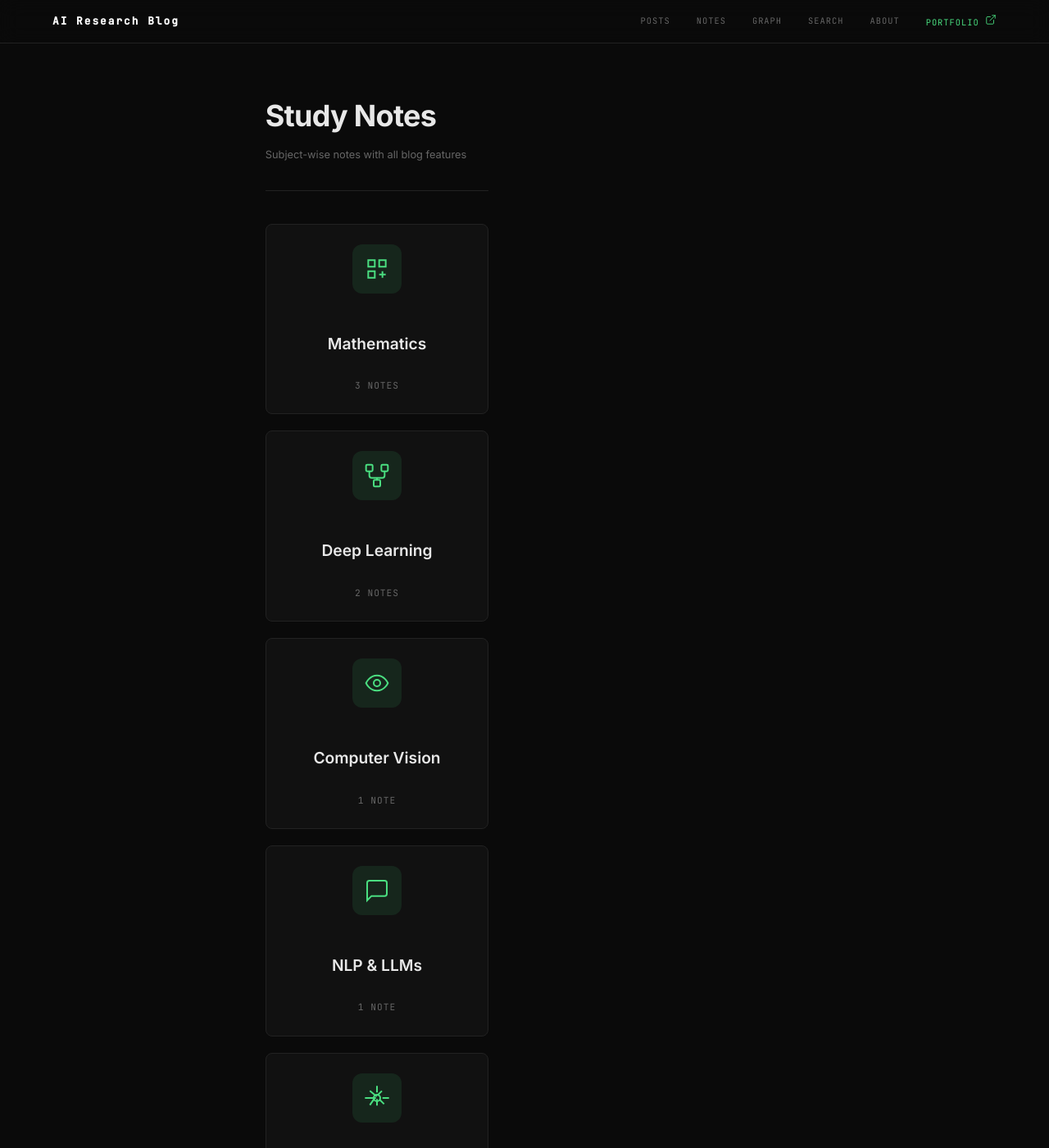
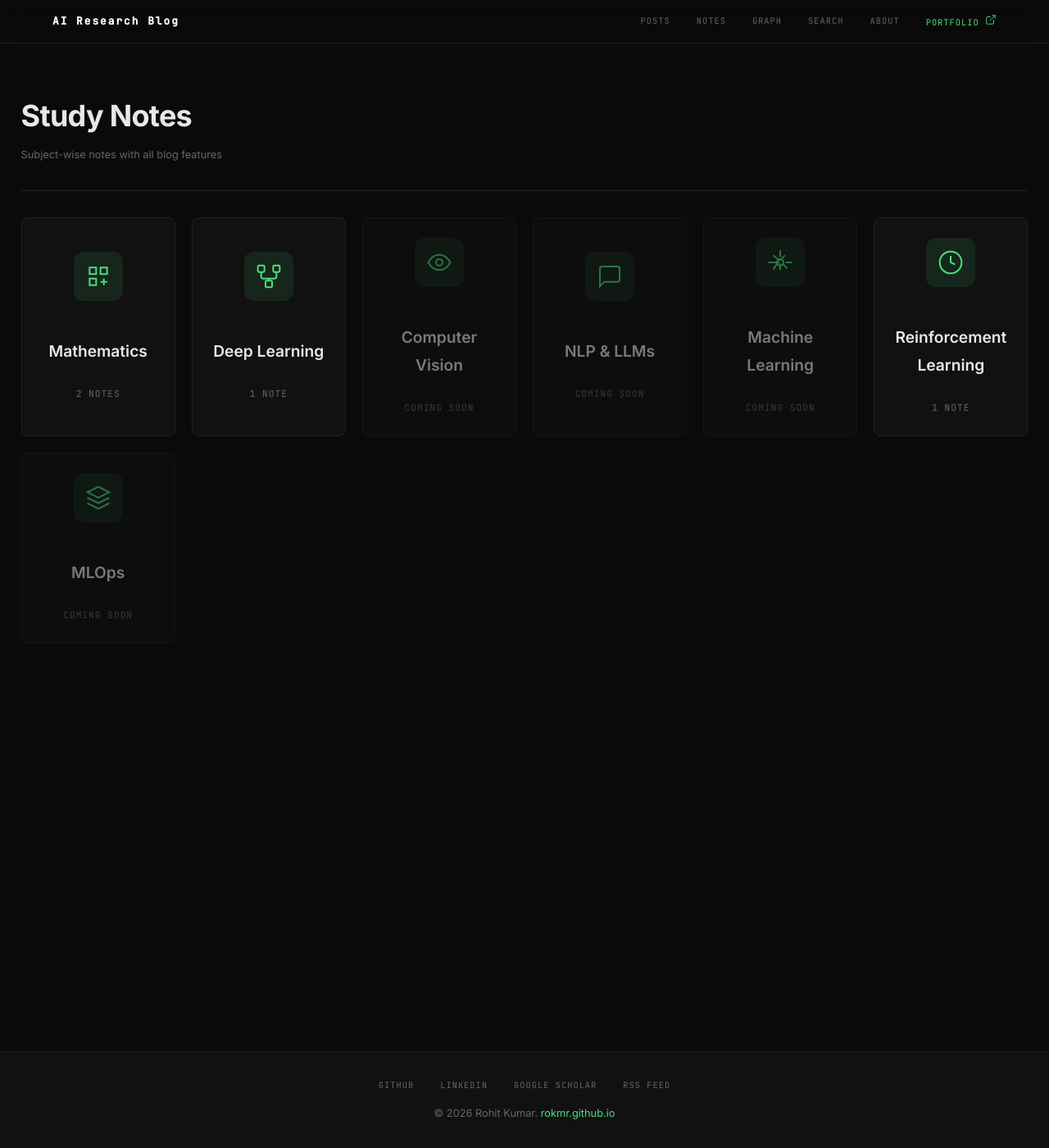
Before and after one commit to rokmr/blogs, a Jekyll site: the page built from notes.md, in a window 1280 px wide and 1400 px high. Shown: the whole window at 82% size. Built offline with Jekyll 4.4.1, drawn with Linux system fonts in a browser that asks for light colours; nearby versions of some CDN libraries; some of the changed text lies outside the part shown.

Commit message:
Bux fixed on notes pages side

```diff
--- a/_layouts/default.html
+++ b/_layouts/default.html
@@ -50,7 +50,7 @@
     {% include header.html %}
 
     <main
-        class="content {% if page.layout == 'home' %}home-content{% endif %}{% if page.layout == 'subject' or page.layout == 'sub-subject' %} wide-content{% endif %}">
+        class="content {% if page.layout == 'home' %}home-content{% endif %}{% if page.layout == 'subject' or page.layout == 'sub-subject' %} wide-content{% endif %}{% if page.custom_class %} {{ page.custom_class }}{% endif %}">
         {{ content }}
 
         {% if page.layout == 'post' or page.layout == 'note' %}
--- a/_layouts/subject.html
+++ b/_layouts/subject.html
@@ -33,10 +33,9 @@ layout: default
             {% assign sub_notes_list = "" | split: "" %}
             {% for note in subject_notes %}
             {% assign path_parts = note.path | split: "/" %}
-            {% if path_parts.size >= 4 and path_parts[2] == sub %}
-            {% unless note.url contains '/index' %}
+            {% assign note_name = note.path | split: '/' | last %}
+            {% if path_parts.size >= 4 and path_parts[2] == sub and note_name != 'index.md' %}
             {% assign sub_notes_list = sub_notes_list | push: note %}
-            {% endunless %}
             {% endif %}
             {% endfor %}
             {% assign sub_notes_count = sub_notes_list.size %}
--- a/assets/css/main.css
+++ b/assets/css/main.css
@@ -158,6 +158,13 @@ a:hover {
 .content.home-content {
   grid-template-columns: 1fr;
   max-width: 1200px;
+}
+
+.content.notes-content {
+  grid-template-columns: 1fr;
+  max-width: 100%;
+  padding-left: 2%;
+  padding-right: 2%;
 }
 
 .content.wide-content {
@@ -3109,12 +3116,25 @@ pre:hover .copy-btn {
    ======================================== */
 
 .notes-index {
-  max-width: 1200px;
+  max-width: 100%;
+  width: 100%;
+}
+
+.notes-index .post-header {
+  margin-bottom: 2rem;
+  max-width: 1400px;
+  margin-left: 0;
+  margin-right: 0;
+}
+
+.notes-index .post-content {
+  max-width: 100%;
+  width: 100%;
 }
 
 .subjects-grid {
   display: grid;
-  grid-template-columns: repeat(auto-fill, minmax(200px, 1fr));
+  grid-template-columns: repeat(6, 1fr);
   gap: 1.25rem;
   margin: 2rem 0 3rem;
 }
@@ -3130,7 +3150,10 @@ pre:hover .copy-btn {
   display: flex;
   flex-direction: column;
   align-items: center;
+  justify-content: center;
   gap: 0.75rem;
+  width: 100%;
+  min-height: 180px;
 }
 
 .subject-card:hover {
@@ -3272,9 +3295,21 @@ pre:hover .copy-btn {
   letter-spacing: 0.5px;
 }
 
+@media (max-width: 1200px) {
+  .subjects-grid {
+    grid-template-columns: repeat(5, 1fr);
+  }
+}
+
+@media (max-width: 1000px) {
+  .subjects-grid {
+    grid-template-columns: repeat(4, 1fr);
+  }
+}
+
 @media (max-width: 768px) {
   .subjects-grid {
-    grid-template-columns: repeat(2, 1fr);
+    grid-template-columns: repeat(3, 1fr);
     gap: 1rem;
   }
 
@@ -3290,6 +3325,12 @@ pre:hover .copy-btn {
   .subject-icon svg {
     width: 24px;
     height: 24px;
+  }
+}
+
+@media (max-width: 600px) {
+  .subjects-grid {
+    grid-template-columns: repeat(2, 1fr);
   }
 }
 
--- a/notes.md
+++ b/notes.md
@@ -19,7 +20,14 @@ permalink: /notes/
         {% assign subject_slug = parts[0] %}
         {% assign subject_name = parts[1] %}
 
-        {% assign subject_notes = site.notes | where_exp: "note", "note.path contains subject_slug" %}
+        {% assign all_subject_notes = site.notes | where_exp: "note", "note.path contains subject_slug" %}
+        {% assign subject_notes = "" | split: "" %}
+        {% for note in all_subject_notes %}
+          {% assign note_name = note.path | split: '/' | last %}
+          {% if note_name != 'index.md' %}
+            {% assign subject_notes = subject_notes | push: note %}
+          {% endif %}
+        {% endfor %}
 
         <a href="{{ '/notes/' | append: subject_slug | append: '/' | relative_url }}" class="subject-card{% if subject_notes.size == 0 %} empty{% endif %}">
           <div class="subject-icon">
```
Also changed, not shown: other parts of notes.md (+1 -0 lines).
